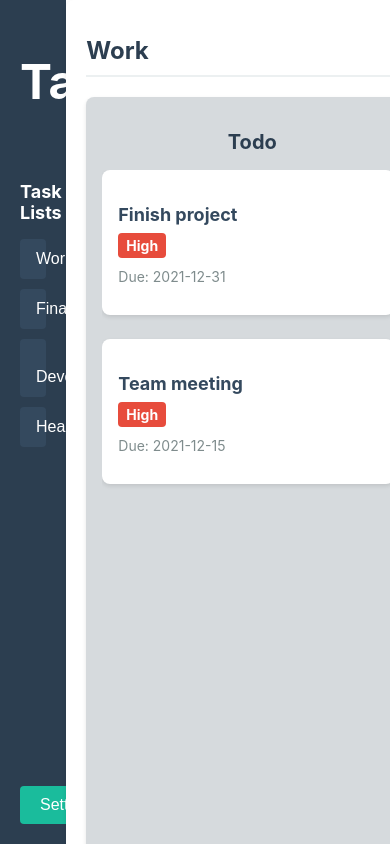
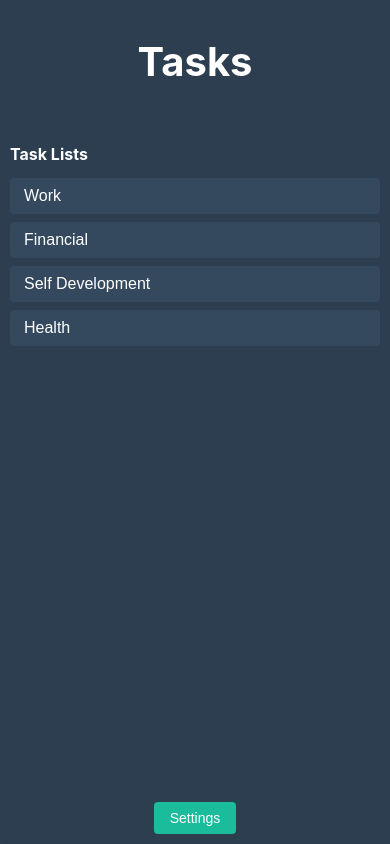
Before and after one commit to iCintaVj/tasks, a React (Create React App) app: page / in a window 390 px wide. Shown: the top 844 px of the page. Built offline with nearby package versions, Linux system fonts and the light colour scheme.

Commit message:
moved initial data to seperate file and added media queries

```diff
--- a/src/App.css
+++ b/src/App.css
@@ -14,3 +14,17 @@
   flex: 3;
   background-color: #fff;
 }
+
+  @media (max-width: 768px) {
+    .container {
+      flex-direction: column;
+    }
+
+    .left-section {
+      max-width: 100%;
+    }
+
+    .right-section {
+      max-width: 100%;
+    }
+  }
--- a/src/App.tsx
+++ b/src/App.tsx
@@ -2,59 +2,15 @@ import React, { useState } from 'react';
 import SidePanel from './components/SidePanel/SidePanel.tsx';
 import TaskList from './components/TaskList/TaskList.tsx';
 import './App.css';
-import { TaskListType } from './types/types.ts';
-
-const tasks : TaskListType[] = [
-  {
-    name : 'Work',
-    tasks : [
-      { id: 1, name: 'Finish project', priority: 'High', dueDate: '2021-12-31', status: 'Todo' },
-      { id: 2, name: 'Email client', priority: 'Medium', dueDate: '2021-12-25', status: 'In Progress' },
-      { id: 3, name: 'Prepare report', priority: 'Low', dueDate: '2021-12-20', status: 'Completed' },
-      { id: 13, name: 'Team meeting', priority: 'High', dueDate: '2021-12-15', status: 'Todo' },
-      { id: 14, name: 'Code review', priority: 'Medium', dueDate: '2021-12-18', status: 'In Progress' },
-    ],
-  },
-  {
-    name: 'Financial',
-    tasks: [
-      { id: 4, name: 'Pay bills', priority: 'High', dueDate: '2021-12-31', status: 'Todo' },
-      { id: 5, name: 'Review budget', priority: 'Medium', dueDate: '2021-12-25', status: 'In Progress' },
-      { id: 6, name: 'Invest wisely', priority: 'Low', dueDate: '2021-12-20', status: 'Completed' },
-      { id: 15, name: 'Tax planning', priority: 'High', dueDate: '2021-12-22', status: 'Todo' },
-      { id: 16, name: 'Savings review', priority: 'Medium', dueDate: '2021-12-28', status: 'In Progress' },
-    ],
-  },
-  {
-    name: 'Self Development',
-    tasks: [
-      { id: 7, name: 'Read a book', priority: 'High', dueDate: '2021-12-31', status: 'Todo' },
-      { id: 8, name: 'Learn a new skill', priority: 'Medium', dueDate: '2021-12-25', status: 'In Progress' },
-      { id: 9, name: 'Practice meditation', priority: 'Low', dueDate: '2021-12-20', status: 'Completed' },
-      { id: 17, name: 'Attend workshop', priority: 'High', dueDate: '2021-12-19', status: 'Todo' },
-      { id: 18, name: 'Write a journal', priority: 'Medium', dueDate: '2021-12-21', status: 'In Progress' },
-    ],
-  },
-  {
-    name: 'Health',
-    tasks: [
-      { id: 10, name: 'Morning run', priority: 'High', dueDate: '2021-12-31', status: 'Todo' },
-      { id: 11, name: 'Healthy meal prep', priority: 'Medium', dueDate: '2021-12-25', status: 'In Progress' },
-      { id: 12, name: 'Yoga session', priority: 'Low', dueDate: '2021-12-20', status: 'Completed' },
-      { id: 19, name: 'Doctor appointment', priority: 'High', dueDate: '2021-12-23', status: 'Todo' },
-      { id: 20, name: 'Gym workout', priority: 'Medium', dueDate: '2021-12-26', status: 'In Progress' },
-    ],
-  }
-];
-
+import { initialData } from './data/initialData.ts';
 
 const App: React.FC = () => {
-  const [selectedTaskList, setSelectedTaskList] = useState(tasks[0]);
+  const [selectedTaskList, setSelectedTaskList] = useState(initialData[0]);
 
   return (
     <div className="container">
       <div className="left-section">
-        <SidePanel taskLists={tasks} onSelectTaskList={setSelectedTaskList} />
+        <SidePanel taskLists={initialData} onSelectTaskList={setSelectedTaskList} />
       </div>
       <div className="right-section">
         <TaskList {...selectedTaskList} />
--- a/src/components/Column/Column.css
+++ b/src/components/Column/Column.css
@@ -49,3 +49,17 @@
 .task-list::-webkit-scrollbar-thumb:hover {
   background-color: #555;
 }
+
+/* Media queries for mobile support */
+@media (max-width: 768px) {
+  .column {
+    width: 100%;
+    margin-right: 0;
+    margin-bottom: 16px;
+    height: auto;
+  }
+
+  .task-list {
+    padding-right: 0;
+  }
+}
--- a/src/components/SidePanel/SidePanel.css
+++ b/src/components/SidePanel/SidePanel.css
@@ -74,3 +74,32 @@
 .settings button:hover {
   background-color: #16a085;
 }
+
+
+/* Media Queries for Mobile Devices */
+@media (max-width: 768px) {
+  .side-panel {
+    padding: 10px;
+  }
+
+  .logo {
+    font-size: 20px;
+    margin-bottom: 15px;
+  }
+
+  .task-lists h3 {
+    font-size: 16px;
+    margin-bottom: 10px;
+  }
+
+  .task-lists-li {
+    margin: 8px 0;
+    padding: 8px;
+    font-size: 14px;
+  }
+
+  .settings button {
+    padding: 8px 16px;
+    font-size: 14px;
+  }
+}
--- a/src/components/TaskCard/TaskCard.css
+++ b/src/components/TaskCard/TaskCard.css
@@ -51,3 +51,26 @@
     color: #7f8c8d;
     margin-top: 10px;
   }
+
+
+  @media (max-width: 600px) {
+    .task-card {
+      padding: 12px;
+      margin-bottom: 10px;
+    }
+
+    .task-name {
+      font-size: 16px;
+      margin-bottom: 6px;
+    }
+
+    .task-priority {
+      font-size: 12px;
+      padding: 3px 6px;
+    }
+
+    .task-due-date {
+      font-size: 12px;
+      margin-top: 8px;
+    }
+  }
--- a/src/data/initialData.ts
+++ b/src/data/initialData.ts
@@ -1,27 +1,44 @@
-import { BoardData } from "../types/types.ts";
+import { TaskListType } from "../types/types.ts";
 
-export const initialData: BoardData = {
-    tasks: {
-      'task-1': { id: 'task-1', content: 'Learn TypeScript' },
-      'task-2': { id: 'task-2', content: 'Build a Kanban App' },
-      'task-3': { id: 'task-3', content: 'Test the app' },
-    },
-    columns: {
-      'column-1': {
-        id: 'column-1',
-        title: 'To Do',
-        taskIds: ['task-1', 'task-2', 'task-3'],
-      },
-      'column-2': {
-        id: 'column-2',
-        title: 'In Progress',
-        taskIds: [],
-      },
-      'column-3': {
-        id: 'column-3',
-        title: 'Done',
-        taskIds: [],
-      },
-    },
-    columnOrder: ['column-1', 'column-2', 'column-3'],
-  };
+export const initialData : TaskListType[] = [
+  {
+    name : 'Work',
+    tasks : [
+      { id: 1, name: 'Finish project', priority: 'High', dueDate: '2021-12-31', status: 'Todo' },
+      { id: 2, name: 'Email client', priority: 'Medium', dueDate: '2021-12-25', status: 'In Progress' },
+      { id: 3, name: 'Prepare report', priority: 'Low', dueDate: '2021-12-20', status: 'Completed' },
+      { id: 13, name: 'Team meeting', priority: 'High', dueDate: '2021-12-15', status: 'Todo' },
+      { id: 14, name: 'Code review', priority: 'Medium', dueDate: '2021-12-18', status: 'In Progress' },
+    ],
+  },
+  {
+    name: 'Financial',
+    tasks: [
+      { id: 4, name: 'Pay bills', priority: 'High', dueDate: '2021-12-31', status: 'Todo' },
+      { id: 5, name: 'Review budget', priority: 'Medium', dueDate: '2021-12-25', status: 'In Progress' },
+      { id: 6, name: 'Invest wisely', priority: 'Low', dueDate: '2021-12-20', status: 'Completed' },
+      { id: 15, name: 'Tax planning', priority: 'High', dueDate: '2021-12-22', status: 'Todo' },
+      { id: 16, name: 'Savings review', priority: 'Medium', dueDate: '2021-12-28', status: 'In Progress' },
+    ],
+  },
+  {
+    name: 'Self Development',
+    tasks: [
+      { id: 7, name: 'Read a book', priority: 'High', dueDate: '2021-12-31', status: 'Todo' },
+      { id: 8, name: 'Learn a new skill', priority: 'Medium', dueDate: '2021-12-25', status: 'In Progress' },
+      { id: 9, name: 'Practice meditation', priority: 'Low', dueDate: '2021-12-20', status: 'Completed' },
+      { id: 17, name: 'Attend workshop', priority: 'High', dueDate: '2021-12-19', status: 'Todo' },
+      { id: 18, name: 'Write a journal', priority: 'Medium', dueDate: '2021-12-21', status: 'In Progress' },
+    ],
+  },
+  {
+    name: 'Health',
+    tasks: [
+      { id: 10, name: 'Morning run', priority: 'High', dueDate: '2021-12-31', status: 'Todo' },
+      { id: 11, name: 'Healthy meal prep', priority: 'Medium', dueDate: '2021-12-25', status: 'In Progress' },
+      { id: 12, name: 'Yoga session', priority: 'Low', dueDate: '2021-12-20', status: 'Completed' },
+      { id: 19, name: 'Doctor appointment', priority: 'High', dueDate: '2021-12-23', status: 'Todo' },
+      { id: 20, name: 'Gym workout', priority: 'Medium', dueDate: '2021-12-26', status: 'In Progress' },
+    ],
+  }
+];
--- a/src/index.css
+++ b/src/index.css
@@ -8,3 +8,10 @@ body {
   height: 100vh;
   overflow-y: hidden; /* Prevent the whole column from scrolling */
 }
+
+@media (max-width: 768px) {
+  body {
+    font-size: 14px;
+    overflow-y: auto; /* Allow scrolling on mobile devices */
+  }
+}
```
